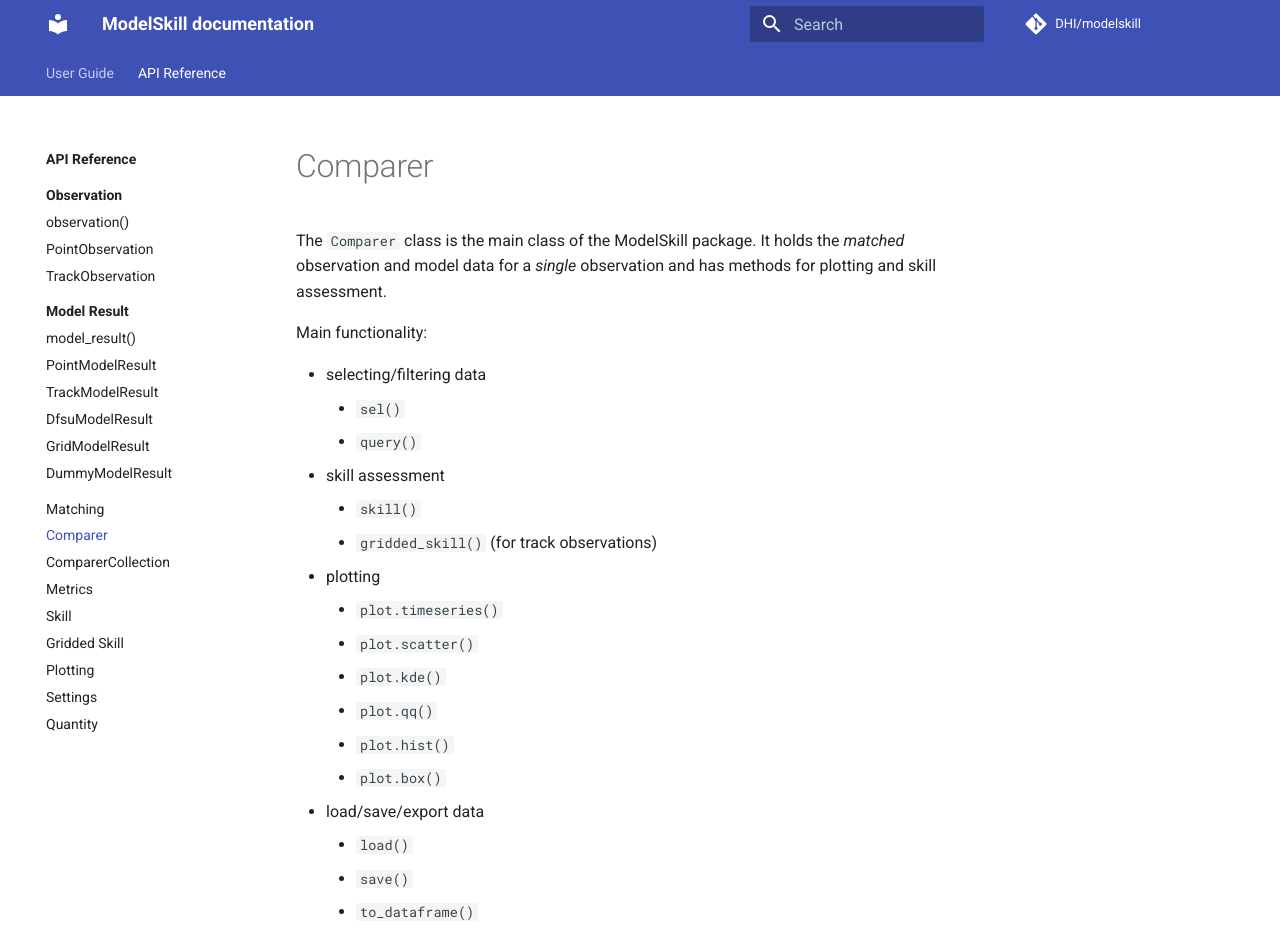
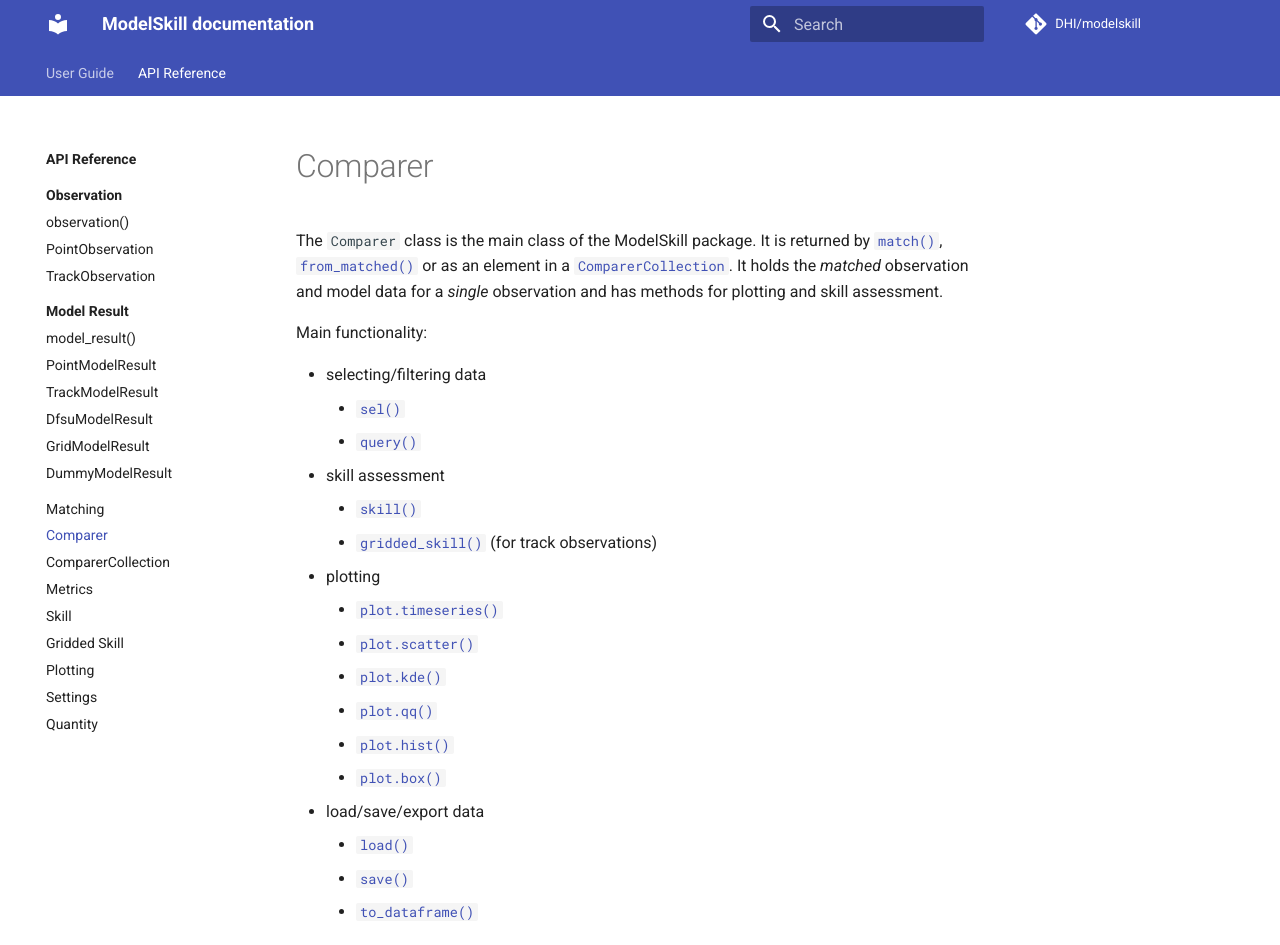
Before and after one commit to DHI/modelskill, an MkDocs documentation site: the page built from docs/api/comparer.md, in a window 1280 px wide and 1234 px high, cut to the strip 0-945 px from the top of the window. Built offline with MkDocs 1.6.1 and Material for MkDocs 9.7.7, drawn with Linux system fonts in a browser that asks for light colours; comment, search, counter and statistics services are not loaded.

```diff
--- a/docs/api/comparer.md
+++ b/docs/api/comparer.md
@@ -1,26 +1,26 @@
 # Comparer
 
-The `Comparer` class is the main class of the ModelSkill package. It holds the *matched* observation and model data for a *single* observation and has methods for plotting and skill assessment.
+The `Comparer` class is the main class of the ModelSkill package. It is returned by [`match()`](matching.md/#modelskill.match), [`from_matched()`](matching.md/#modelskill.from_matched) or as an element in a [`ComparerCollection`](comparercollection.md). It holds the *matched* observation and model data for a *single* observation and has methods for plotting and skill assessment.
 
 Main functionality:
 
 * selecting/filtering data
-    - `sel()`
-    - `query()`
+    - [`sel()`](#modelskill.Comparer.sel)
+    - [`query()`](#modelskill.Comparer.query)
 * skill assessment
-    - `skill()`
-    - `gridded_skill()` (for track observations)
+    - [`skill()`](#modelskill.Comparer.skill)
+    - [`gridded_skill()`](#modelskill.Comparer.gridded_skill) (for track observations)
 * plotting
-    - `plot.timeseries()`
-    - `plot.scatter()`
-    - `plot.kde()`
-    - `plot.qq()`
-    - `plot.hist()`
-    - `plot.box()`
+    - [`plot.timeseries()`](#modelskill.comparison._comparer_plotter.ComparerPlotter.timeseries)
+    - [`plot.scatter()`](#modelskill.comparison._comparer_plotter.ComparerPlotter.scatter)
+    - [`plot.kde()`](#modelskill.comparison._comparer_plotter.ComparerPlotter.kde)
+    - [`plot.qq()`](#modelskill.comparison._comparer_plotter.ComparerPlotter.qq)
+    - [`plot.hist()`](#modelskill.comparison._comparer_plotter.ComparerPlotter.hist)
+    - [`plot.box()`](#modelskill.comparison._comparer_plotter.ComparerPlotter.box)
 * load/save/export data
-    - `load()`
-    - `save()`
-    - `to_dataframe()`
+    - [`load()`](#modelskill.Comparer.load)
+    - [`save()`](#modelskill.Comparer.save)
+    - [`to_dataframe()`](#modelskill.Comparer.to_dataframe)
 
 
 
```
Also changed, not shown: docs/api/matching.md (+2 -2 lines), docs/api/model/index.md (+5 -5 lines), docs/api/observation/index.md (+3 -3 lines).
